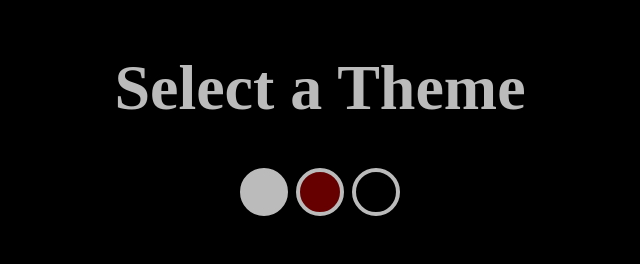
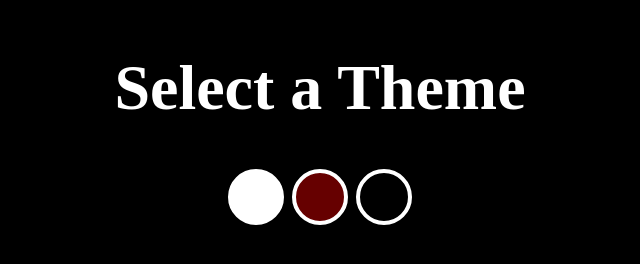
Before and after one commit to valle572/theme-selector, a plain HTML site: page index.html in a window 1280 px wide. Both pictures are taken after a click on the button 696 px from the left and 191 px from the top of the page. Shown: the whole page, without its empty margins (320-960 px from the left). Drawn offline with Linux system fonts and the light colour scheme.

Commit message:
Theme based on ID instead of Class
Minor changes improve readability and are easier to understand. The theme is based on the ID of the body instead of the Class of the body

```diff
--- a/index.html
+++ b/index.html
@@ -1,9 +1,6 @@
 <!DOCTYPE html>
-<html lang="en">
+<html>
 <head>
-   <meta charset="UTF-8">
-   <meta http-equiv="X-UA-Compatible" content="IE=edge">
-   <meta name="viewport" content="width=device-width, initial-scale=1.0">
    <title>Theme Selector</title>
 
    <link rel="stylesheet" href="./styles.css">
@@ -12,11 +9,11 @@
 <body>
 
    <h1>Select a Theme</h1>
-   <span>
-      <button onclick="changeTheme(this.id)" id="default"></button>
-      <button onclick="changeTheme(this.id)" id="red"></button>
-      <button onclick="changeTheme(this.id)" id="dark"></button>
-   </span>
+   <div>
+      <button onclick="setTheme(this.id)" id="default"></button>
+      <button onclick="setTheme(this.id)" id="red"></button>
+      <button onclick="setTheme(this.id)" id="dark"></button>
+   </div>
 
 </body>
 </html>
--- a/script.js
+++ b/script.js
@@ -1,9 +1,5 @@
-const themes = Array.from(document.querySelectorAll('button'), btn => btn.id);
-
-const changeTheme = selected => {
-   for (let theme of themes) document.body.classList.remove(theme);
-
-   localStorage.setItem('theme', selected);
-   document.body.classList.add(selected);
+const setTheme = theme => {
+   localStorage.setItem('theme', theme);
+   document.body.id = theme;
 }
-document.body.classList.add( localStorage.getItem('theme') || 'default' );
+document.body.id = localStorage.getItem('theme') || 'default';
--- a/styles.css
+++ b/styles.css
@@ -1,33 +1,25 @@
 body {
-   --background-color: #bbb;
-   --text-color: #000;
-   display: flex;
-   flex-direction: column;
-   align-items: center;
-   background-color: var(--background-color);
-   color: var(--text-color);
+   --clr-bg: #fff;
+   --clr-text: #000;
+   display: grid;
+   place-items: center;
    font-size: 2rem;
+   background-color: var(--clr-bg);
+   color: var(--clr-text);
 }
-body.red {
-   --background-color: #600;
-   --text-color: #faa;
+body#red {
+   --clr-bg: #600;
+   --clr-text: #faa;
 }
-body.dark {
-   --background-color: #000;
-   --text-color: #bbb;
+body#dark {
+   --clr-bg: #000;
+   --clr-text: #fff;
 }
-
 button {
-   width: 3rem;
-   height: 3rem;
-   cursor: pointer;
-   border: 0.25rem solid var(--text-color);
+   padding: 1.5rem;
+   border: 0.25rem solid var(--clr-text);
    border-radius: 50%;
-   background-color: #bbb;
+   background-color: #fff;
 }
-button#red {
-   background-color: #600;
-}
-button#dark {
-   background-color: #000;
-}
+button#red  { background-color: #600; }
+button#dark { background-color: #000; }
```
Also changed, not shown: 1 other file.
